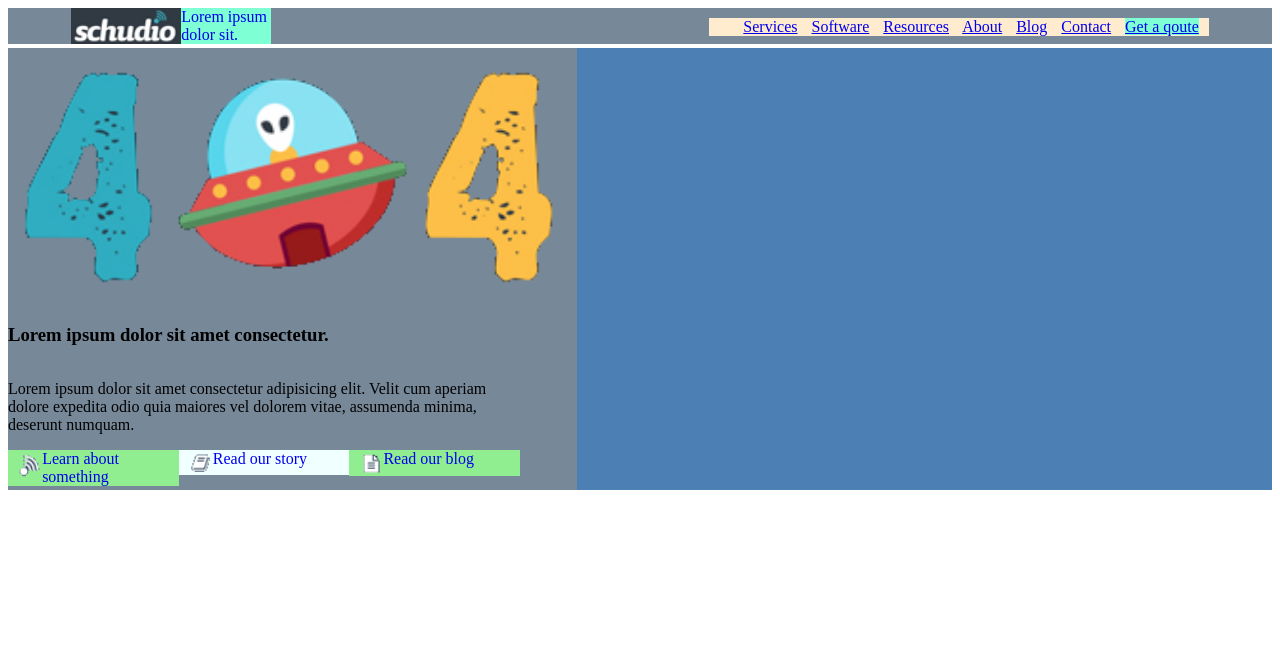
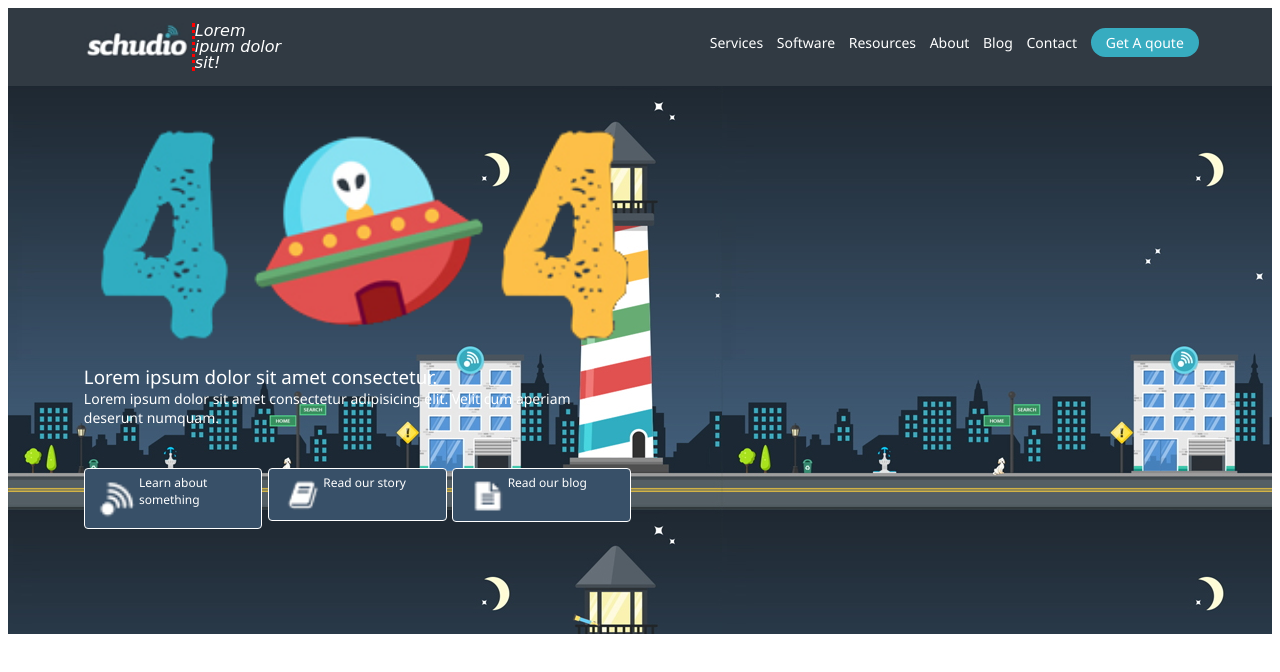
Before and after one commit to vitgri1/01-3-404-Alien-lighthouse-5, a website: page index.html in a window 1280 px wide. Drawn offline with Linux system fonts and the light colour scheme.

Commit message:
Main and background styling

```diff
--- a/index.html
+++ b/index.html
@@ -6,41 +6,41 @@
     <meta name="viewport" content="width=device-width, initial-scale=1.0">
     <title>Test 5 Alien pixel values</title>
 </head>
-<body>
-    <header style="background-color: lightslategray; display: inline-block; width: 100%;">
-        <a href="#" style="float: left; margin-left: 5%; width: 200px; background-color: aquamarine;">
-            <img src="./logo.jpg" alt="Logo text" style="float: left; width: 55%">
-            <p style="float: left; width: 45%; margin:0;">Lorem ipsum dolor sit.</p>
+<body style="color: #fff; font-family: 'Segoe UI', Tahoma, Geneva, Verdana, sans-serif; display: inline-block">
+    <header style="background-color: #313A43; float: left; width: 100%; padding-top: 15px; padding-bottom: 15px;">
+        <a href="#" style="float: left; margin-left: 6%; width: 200px;">
+            <img src="./logo.jpg" alt="Logo text" style="float: left; width: 54%">
+            <p style="float: left; width: 44%; margin:0; line-height: 1em; color: #fff; font-family: cursive; font-style: italic; border-left: dotted; border-color: red;">Lorem ipum dolor sit!</p>
         </a>
-        <div style="float: right; margin-right: 5%; margin-top: 10px; background-color: blanchedalmond; width: 500px; text-align: right;">
-            <a href="#" style="margin-right: 2%;">Services</a>
-            <a href="#" style="margin-right: 2%;">Software</a>
-            <a href="#" style="margin-right: 2%;">Resources</a>
-            <a href="#" style="margin-right: 2%;">About</a>
-            <a href="#" style="margin-right: 2%;">Blog</a>
-            <a href="#" style="margin-right: 2%;">Contact</a>
-            <a href="#" style="margin-right: 2%;  background-color: aquamarine;">Get a qoute</a>
+        <div style="float: right; margin-right: 5%; margin-top: 10px; width: 500px; text-align: right; font-size: 14px;">
+            <a href="#" style="margin-right: 2%; color: #fff; text-decoration: none;">Services</a>
+            <a href="#" style="margin-right: 2%; color: #fff; text-decoration: none;">Software</a>
+            <a href="#" style="margin-right: 2%; color: #fff; text-decoration: none;">Resources</a>
+            <a href="#" style="margin-right: 2%; color: #fff; text-decoration: none;">About</a>
+            <a href="#" style="margin-right: 2%; color: #fff; text-decoration: none;">Blog</a>
+            <a href="#" style="margin-right: 2%; color: #fff; text-decoration: none;">Contact</a>
+            <a href="#" style="margin-right: 2%; color: #fff; text-decoration: none; background-color: #37ACC0; padding: 5px; padding-left: 15px; padding-right: 15px; border-radius: 20px;">Get A qoute</a>
         </div>
     </header>
-    <main style="background-color: rgb(76, 128, 180); display: inline-block; width: 100%;">
-        <div style="display:inline-block; width:45%; background-color: lightslategray">
+    <main style="background-image:url(./bg.jpg); float: left; width: 100%;">
+        <div style="display:inline-block; width:45%; margin-left: 6%; margin-top: 20px;">
             <img src="./404.png" alt="Alien 404" style="display: inline-block; width: 100%;">
-            <h3 style="display: inline-block; width: 100%;">Lorem ipsum dolor sit amet consectetur.</h3>
-            <p style="display: inline-block; width: 90%;">
-                Lorem ipsum dolor sit amet consectetur adipisicing elit. Velit cum aperiam dolore expedita odio quia maiores vel dolorem vitae, assumenda minima, deserunt numquam.
+            <h3 style="display: inline-block; width: 100%; margin: 0; font-weight: 100;">Lorem ipsum dolor sit amet consectetur.</h3>
+            <p style="display: inline-block; width: 90%; margin: 0; font-size: 14px;">
+                Lorem ipsum dolor sit amet consectetur adipisicing elit. Velit cum aperiam deserunt numquam.
             </p>
-            <div style="display: inline-block; width: 100%;">
-                <a href="#" style="float: left; width: 30%; background-color: lightgreen;">
-                    <img src="./antenna.png" alt="Antenna" style="float: left; width: 15%; margin-left: 5%;">
-                    <div style="float: left; width: 80%;">Learn about something</div>
+            <div style="display: inline-block; width: 100%; margin-top: 40px; font-size: 12px;  margin-bottom: 100px;">
+                <a href="#" style="float: left; width: 30%; border-radius: 4px; border-width: 1px; border-style: solid; border-color: #fff; padding: 5px; padding-left: 3px; padding-right: 3px; margin-right: 1%; background-color: #385068;">
+                    <img src="./antenna.png" alt="Antenna" style="float: left; width: 25%; margin-left: 5%;">
+                    <div style="float: left; width: 70%; color: #fff;">Learn about something</div>
                 </a>
-                <a href="#" style="float: left; width: 30%; background-color: azure;">
-                    <img src="./book.png" alt="Book" style="float: left; width: 15%; margin-left: 5%;">
-                    <div style="float: left; width: 80%;">Read our story</div>
+                <a href="#" style="float: left; width: 30%; border-radius: 4px; border-width: 1px; border-style: solid; border-color: #fff; padding: 5px; padding-left: 3px; padding-right: 3px; margin-right: 1%; background-color: #385068;">
+                    <img src="./book.png" alt="Book" style="float: left; width: 25%; margin-left: 5%;">
+                    <div style="float: left; width: 70%; color: #fff;">Read our story</div>
                 </a>
-                <a href="#" style="float: left; width: 30%; background-color: lightgreen;">
-                    <img src="./page.png" alt="Page" style="float: left; width: 15%; margin-left: 5%;">
-                    <div style="float: left; width: 80%;">Read our blog</div>
+                <a href="#" style="float: left; width: 30%; border-radius: 4px; border-width: 1px; border-style: solid; border-color: #fff; padding: 5px; padding-left: 3px; padding-right: 3px; background-color: #385068;">
+                    <img src="./page.png" alt="Page" style="float: left; width: 25%; margin-left: 5%;">
+                    <div style="float: left; width: 70%; color: #fff;">Read our blog</div>
                 </a>
 
             </div>
```
Also changed, not shown: bg.jpg (added).
